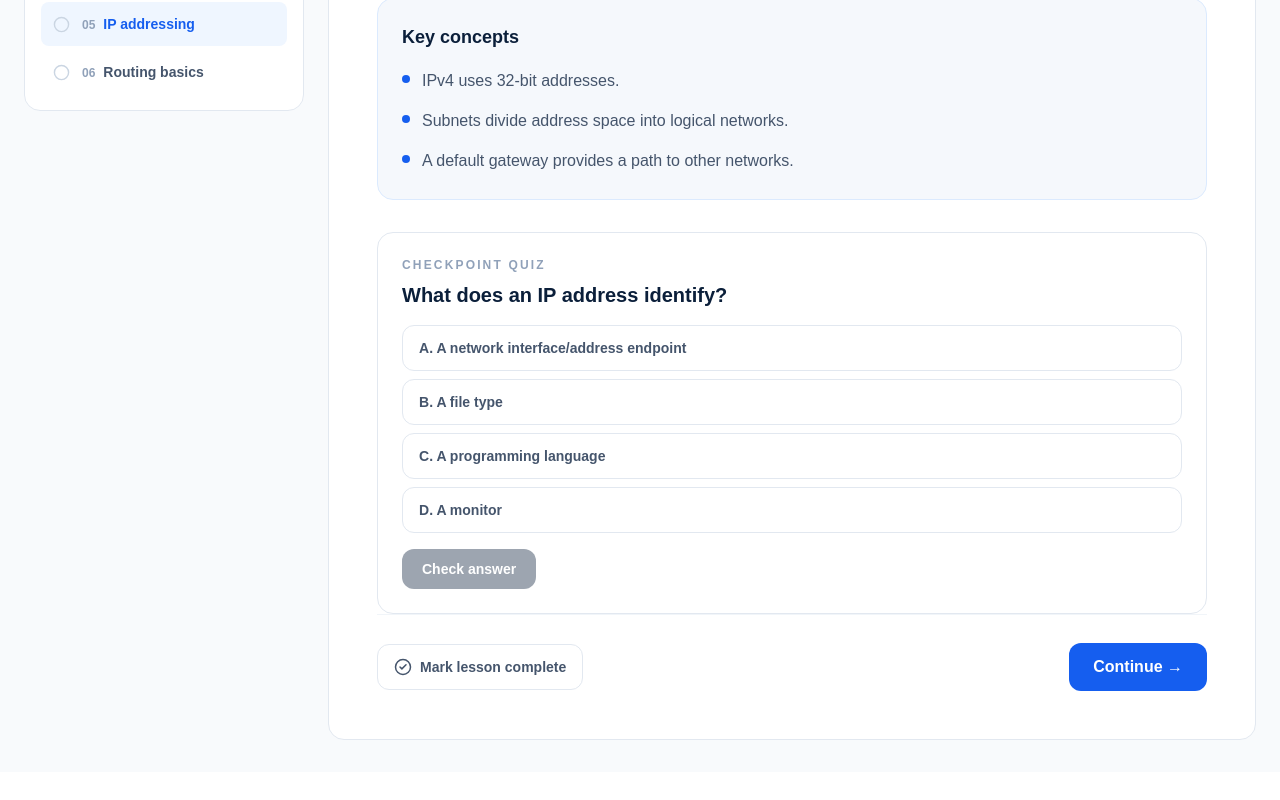
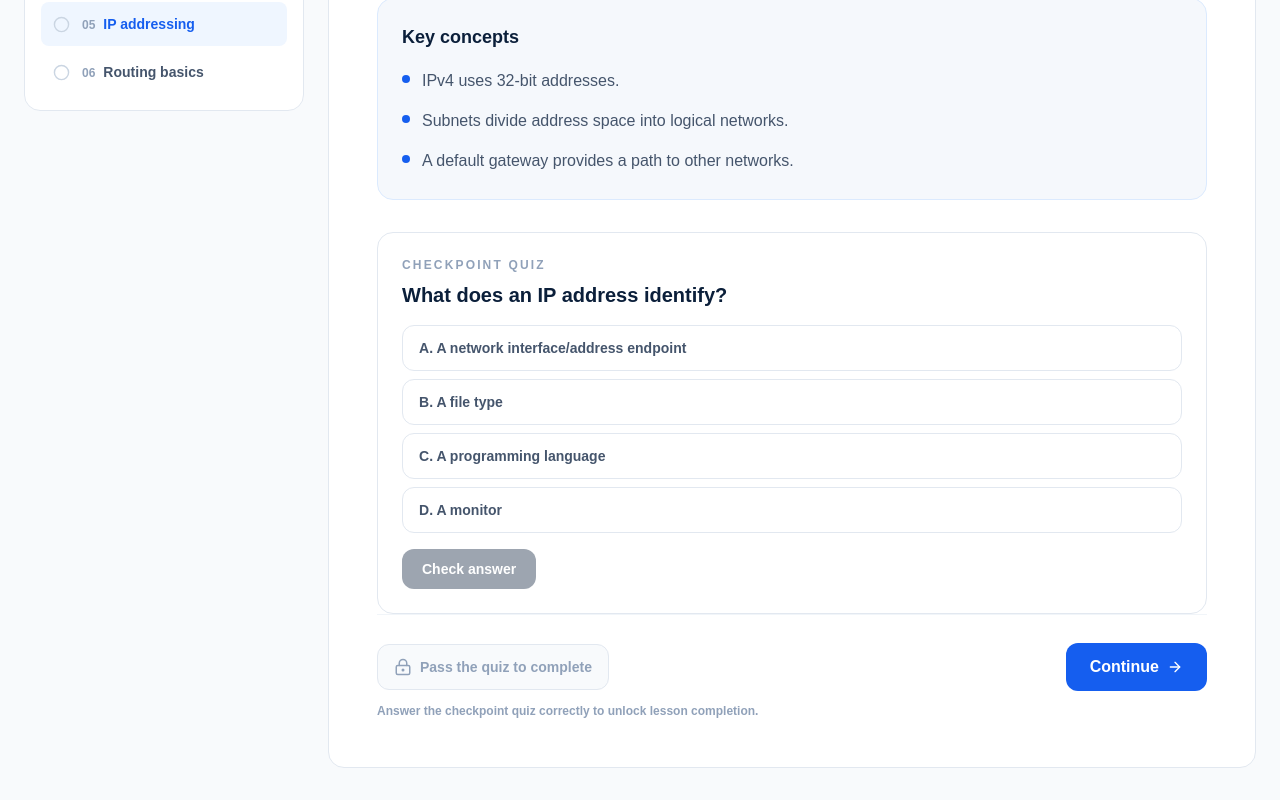
Before and after one commit to utechdev2/utech-learning-platform, a Next.js app: page /learn/computer-networking/ip-addressing in a window 1280 px wide. Shown: the part 320-1120 px from the top of the page. Before the commit the page ends 1092 px from the top, so only its background shows below. Built offline with nearby package versions, Linux system fonts and the light colour scheme; no server answers; the database is empty.

Commit message:
feat: gate lesson completion behind quiz mastery

```diff
--- a/components/lesson/LessonProgress.tsx
+++ b/components/lesson/LessonProgress.tsx
@@ -1,9 +1,10 @@
 "use client";
 
+import Link from "next/link";
+import { ArrowRight, CheckCircle2, LockKeyhole } from "lucide-react";
 import { useEffect, useState } from "react";
-import { CheckCircle2 } from "lucide-react";
 
-export default function LessonProgress({ course, lesson, nextHref }: { course: string; lesson: string; nextHref: string }) {
+export default function LessonProgress({ course, lesson, nextHref, canComplete = false }: { course: string; lesson: string; nextHref: string; canComplete?: boolean }) {
   const key = `utech-progress:${course}`;
   const [complete, setComplete] = useState(false);
 
@@ -28,6 +29,7 @@ export default function LessonProgress({ course, lesson, nextHref }: { course: s
   }, [course, key, lesson]);
 
   async function toggle() {
+    if (!complete && !canComplete) return;
     const nextComplete = !complete;
     setComplete(nextComplete);
     const saved = JSON.parse(localStorage.getItem(key) || "[]") as string[];
@@ -43,12 +45,20 @@ export default function LessonProgress({ course, lesson, nextHref }: { course: s
     } catch {}
   }
 
+  const locked = !complete && !canComplete;
+
   return (
-    <div className="flex flex-col gap-3 border-t border-slate-100 pt-7 sm:flex-row sm:items-center sm:justify-between">
-      <button onClick={toggle} className={`inline-flex items-center gap-2 rounded-xl border px-4 py-3 text-sm font-bold transition ${complete ? "border-blue-200 bg-blue-50 text-[#155eef]" : "border-slate-200 text-slate-600 hover:border-blue-200 hover:text-[#155eef]"}`}>
-        <CheckCircle2 size={18} /> {complete ? "Lesson completed" : "Mark lesson complete"}
-      </button>
-      <a href={nextHref} className="inline-flex items-center justify-center gap-2 rounded-xl bg-[#155eef] px-6 py-3 font-bold text-white hover:bg-blue-700">Continue →</a>
+    <div className="border-t border-slate-100 pt-7">
+      <div className="flex flex-col gap-3 sm:flex-row sm:items-center sm:justify-between">
+        <button onClick={toggle} disabled={locked} className={`inline-flex items-center gap-2 rounded-xl border px-4 py-3 text-sm font-bold transition ${complete ? "border-blue-200 bg-blue-50 text-[#155eef]" : locked ? "cursor-not-allowed border-slate-200 bg-slate-50 text-slate-400" : "border-slate-200 text-slate-600 hover:border-blue-200 hover:text-[#155eef]"}`}>
+          {complete ? <CheckCircle2 size={18} /> : locked ? <LockKeyhole size={18} /> : <CheckCircle2 size={18} />}
+          {complete ? "Lesson completed" : locked ? "Pass the quiz to complete" : "Mark lesson complete"}
+        </button>
+        <Link href={nextHref} className="inline-flex items-center justify-center gap-2 rounded-xl bg-[#155eef] px-6 py-3 font-bold text-white hover:bg-blue-700">
+          Continue <ArrowRight size={16} />
+        </Link>
+      </div>
+      {locked && <p className="mt-3 text-xs font-semibold text-slate-400">Answer the checkpoint quiz correctly to unlock lesson completion.</p>}
     </div>
   );
 }
```
